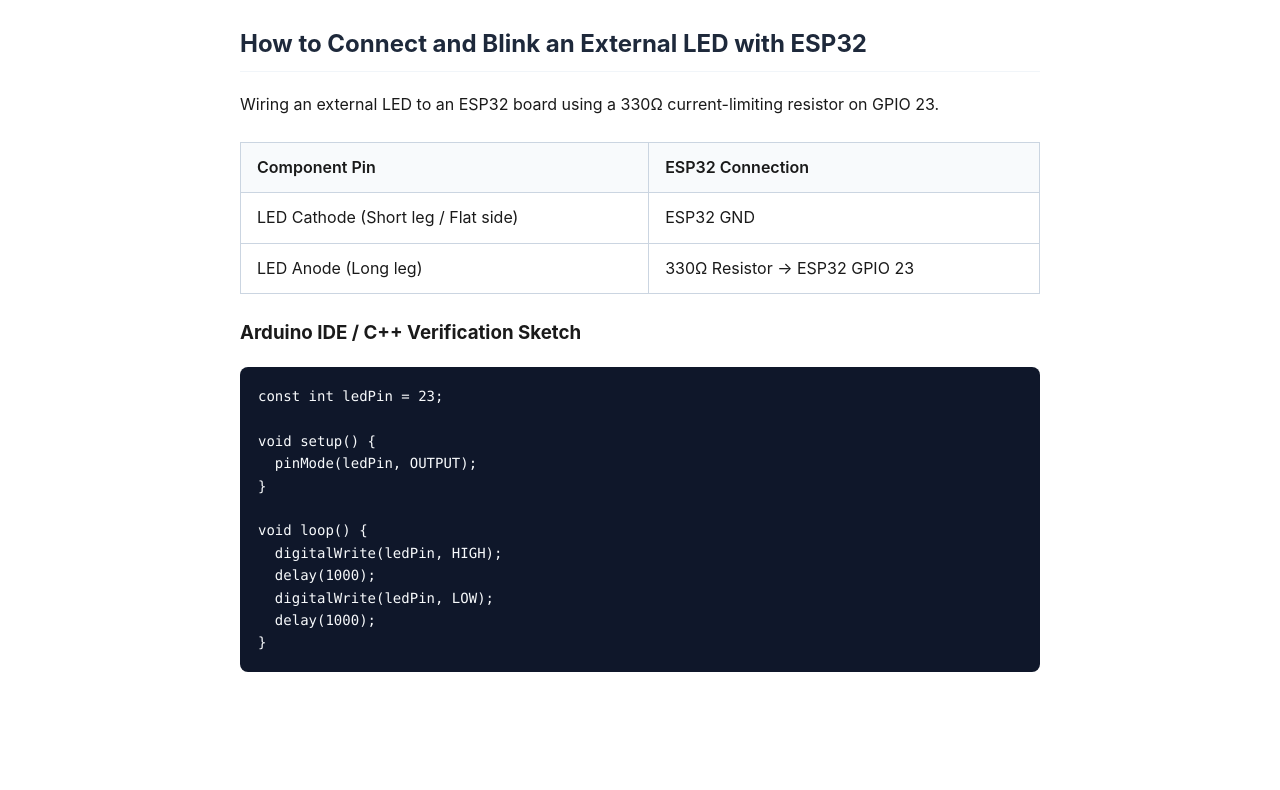
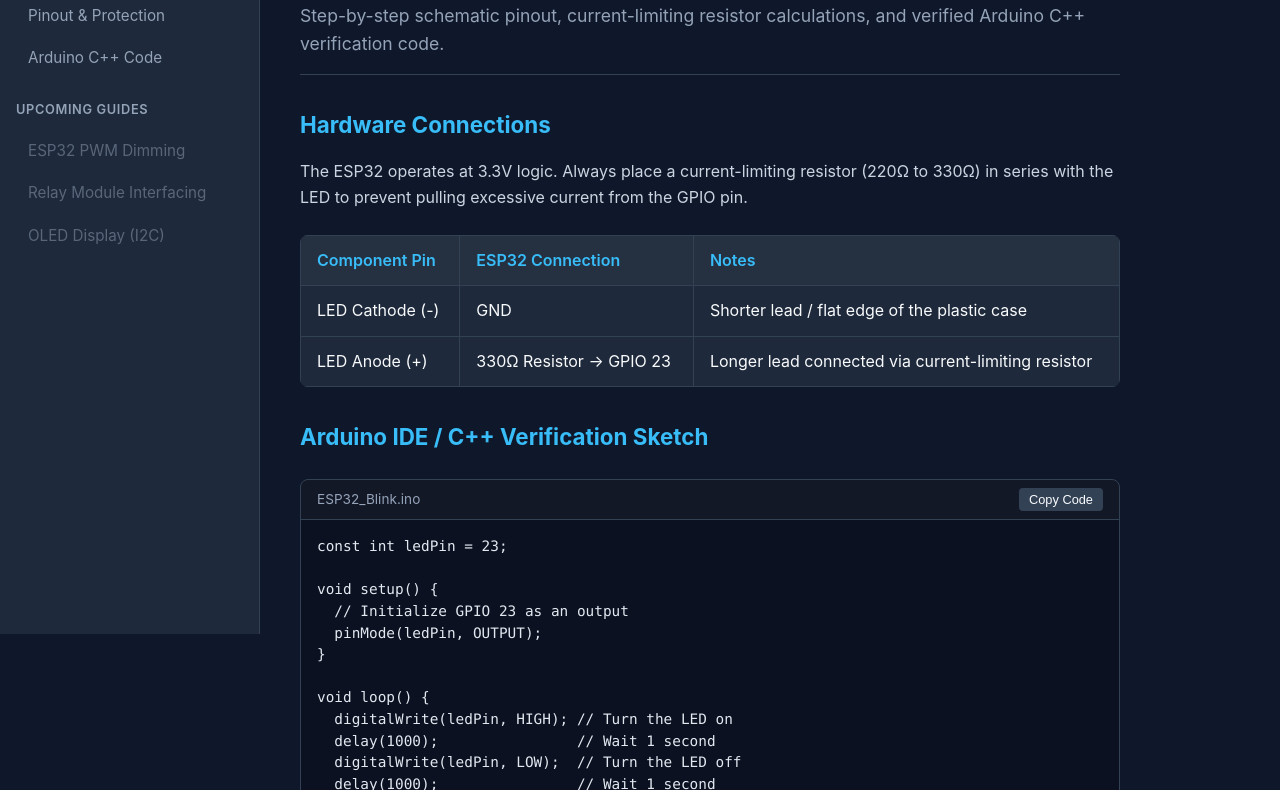
Before and after one commit to magandahakimu21-rgb/techcircuitguide, a plain HTML site: page index.html in a window 1280 px wide. Shown: the part 166-956 px from the top of the page. Before the commit the page ends 878 px from the top, so only its background shows below. Drawn offline with Linux system fonts and the light colour scheme.

Commit message:
Revise index.html for ESP32 LED Blink Guide
Updated the title and added a description meta tag. Enhanced styling and structure for better layout and readability. Added navigation sidebar and updated content for the ESP32 LED Blink guide.

```diff
--- a/index.html
+++ b/index.html
@@ -3,58 +3,143 @@
 <head>
   <meta charset="UTF-8">
   <meta name="viewport" content="width=device-width, initial-scale=1.0">
-  <title>Tech Circuit Guide | Engineering & Electronics Documentation</title>
+  <title>ESP32 LED Blink Guide | Tech Circuit Guide</title>
+  <meta name="description" content="Technical documentation and wiring guide for connecting and controlling an external LED using the ESP32 microcontroller.">
   <style>
-    body { font-family: -apple-system, BlinkMacSystemFont, "Segoe UI", Roboto, sans-serif; line-height: 1.6; max-width: 800px; margin: 40px auto; padding: 0 20px; color: #1a1a1a; background: #ffffff; }
-    h1 { color: #0f172a; border-bottom: 2px solid #e2e8f0; padding-bottom: 12px; margin-bottom: 24px; }
-    h2 { color: #1e293b; margin-top: 36px; border-bottom: 1px solid #f1f5f9; padding-bottom: 8px; }
-    p { margin: 14px 0; }
-    table { width: 100%; border-collapse: collapse; margin: 24px 0; }
-    th, td { border: 1px solid #cbd5e1; padding: 12px 16px; text-align: left; }
-    th { background: #f8fafc; font-weight: 600; }
-    pre { background: #0f172a; color: #f8fafc; padding: 18px; border-radius: 8px; overflow-x: auto; font-size: 14px; font-family: Consolas, Monaco, monospace; }
-    code { font-family: Consolas, Monaco, monospace; background: #f1f5f9; padding: 2px 6px; border-radius: 4px; font-size: 14px; }
-    pre code { background: none; padding: 0; color: inherit; }
+    :root {
+      --bg: #0f172a;
+      --surface: #1e293b;
+      --text: #f8fafc;
+      --text-muted: #94a3b8;
+      --primary: #38bdf8;
+      --border: #334155;
+      --code-bg: #0b1120;
+    }
+    * { box-sizing: border-box; margin: 0; padding: 0; }
+    body { font-family: -apple-system, BlinkMacSystemFont, "Segoe UI", Roboto, Oxygen, Ubuntu, Cantarell, sans-serif; line-height: 1.6; color: var(--text); background: var(--bg); display: flex; flex-direction: column; min-height: 100vh; }
+
+    header { background: var(--surface); border-bottom: 1px solid var(--border); padding: 16px 24px; display: flex; align-items: center; justify-content: space-between; position: sticky; top: 0; z-index: 10; }
+    .brand { font-size: 1.25rem; font-weight: 700; color: var(--primary); text-decoration: none; }
+    .brand span { color: var(--text); }
+
+    .container { display: flex; flex: 1; max-width: 1400px; margin: 0 auto; width: 100%; }
+
+    nav.sidebar { width: 260px; background: var(--surface); border-right: 1px solid var(--border); padding: 24px 16px; flex-shrink: 0; height: calc(100vh - 65px); position: sticky; top: 65px; overflow-y: auto; }
+    .category-title { font-size: 0.8rem; text-transform: uppercase; letter-spacing: 0.05em; color: var(--text-muted); margin-bottom: 12px; font-weight: 600; }
+    .sidebar ul { list-style: none; margin-bottom: 24px; }
+    .sidebar li { margin-bottom: 6px; }
+    .sidebar a { color: var(--text-muted); text-decoration: none; font-size: 0.95rem; display: block; padding: 6px 12px; border-radius: 6px; transition: all 0.2s; }
+    .sidebar a:hover, .sidebar a.active { color: var(--primary); background: rgba(56, 189, 248, 0.1); font-weight: 500; }
+
+    main.content { flex: 1; padding: 40px; max-width: 900px; }
+    h1 { font-size: 2rem; margin-bottom: 12px; color: #fff; }
+    p.lead { font-size: 1.1rem; color: var(--text-muted); margin-bottom: 24px; border-bottom: 1px solid var(--border); padding-bottom: 16px; }
+    h2 { font-size: 1.4rem; margin: 32px 0 16px; color: var(--primary); }
+    p { margin-bottom: 16px; color: #cbd5e1; }
+
+    table { width: 100%; border-collapse: collapse; margin: 24px 0; background: var(--surface); border-radius: 8px; overflow: hidden; }
+    th, td { border: 1px solid var(--border); padding: 12px 16px; text-align: left; }
+    th { background: rgba(255, 255, 255, 0.03); color: var(--primary); font-weight: 600; }
+
+    .code-container { position: relative; margin: 24px 0; background: var(--code-bg); border: 1px solid var(--border); border-radius: 8px; overflow: hidden; }
+    .code-header { display: flex; justify-content: space-between; align-items: center; background: rgba(255, 255, 255, 0.03); padding: 8px 16px; border-bottom: 1px solid var(--border); font-size: 0.85rem; color: var(--text-muted); }
+    .copy-btn { background: var(--border); border: none; color: var(--text); padding: 4px 10px; border-radius: 4px; font-size: 0.8rem; cursor: pointer; }
+    .copy-btn:hover { background: var(--primary); color: #000; }
+    pre { padding: 16px; overflow-x: auto; font-family: ui-monospace, SFMono-Regular, Menlo, Monaco, Consolas, monospace; font-size: 0.9rem; line-height: 1.5; color: #e2e8f0; }
+    code { font-family: inherit; }
+
+    @media (max-width: 768px) {
+      .container { flex-direction: column; }
+      nav.sidebar { width: 100%; height: auto; position: static; border-right: none; border-bottom: 1px solid var(--border); }
+      main.content { padding: 24px 16px; }
+    }
   </style>
 </head>
 <body>
-  <h1>Tech Circuit Guide</h1>
-  <p>Practical engineering documentation, wiring standards, and verified code implementations.</p>
 
-  <h2>How to Connect and Blink an External LED with ESP32</h2>
-  <p>Wiring an external LED to an ESP32 board using a 330&Omega; current-limiting resistor on GPIO 23.</p>
+  <header>
+    <a href="/" class="brand">TechCircuit<span>Guide</span></a>
+    <div><a href="https://github.com/magandahakimu21-rgb/techcircuitguide" target="_blank" style="color: var(--text-muted); text-decoration: none; font-size: 0.9rem;">GitHub</a></div>
+  </header>
+
+  <div class="container">
+    <nav class="sidebar">
+      <div class="category-title">ESP32 Core</div>
+      <ul>
+        <li><a href="/" class="active">ESP32 LED Blink</a></li>
+        <li><a href="#pinout">Pinout & Protection</a></li>
+        <li><a href="#code">Arduino C++ Code</a></li>
+      </ul>
+
+      <div class="category-title">Upcoming Guides</div>
+      <ul>
+        <li><a href="#" style="opacity: 0.5; pointer-events: none;">ESP32 PWM Dimming</a></li>
+        <li><a href="#" style="opacity: 0.5; pointer-events: none;">Relay Module Interfacing</a></li>
+        <li><a href="#" style="opacity: 0.5; pointer-events: none;">OLED Display (I2C)</a></li>
+      </ul>
+    </nav>
+
+    <main class="content">
+      <h1>Connecting and Blinking an External LED with ESP32</h1>
+      <p class="lead">Step-by-step schematic pinout, current-limiting resistor calculations, and verified Arduino C++ verification code.</p>
+
+      <h2 id="pinout">Hardware Connections</h2>
+      <p>The ESP32 operates at 3.3V logic. Always place a current-limiting resistor (220&Omega; to 330&Omega;) in series with the LED to prevent pulling excessive current from the GPIO pin.</p>
 
       <table>
         <thead>
           <tr>
             <th>Component Pin</th>
             <th>ESP32 Connection</th>
+            <th>Notes</th>
           </tr>
         </thead>
         <tbody>
           <tr>
-        <td>LED Cathode (Short leg / Flat side)</td>
-        <td>ESP32 GND</td>
+            <td>LED Cathode (-)</td>
+            <td>GND</td>
+            <td>Shorter lead / flat edge of the plastic case</td>
           </tr>
           <tr>
-        <td>LED Anode (Long leg)</td>
-        <td>330&Omega; Resistor &rarr; ESP32 GPIO 23</td>
+            <td>LED Anode (+)</td>
+            <td>330&Omega; Resistor &rarr; GPIO 23</td>
+            <td>Longer lead connected via current-limiting resistor</td>
           </tr>
         </tbody>
       </table>
 
-  <h3>Arduino IDE / C++ Verification Sketch</h3>
-  <pre><code>const int ledPin = 23;
+      <h2 id="code">Arduino IDE / C++ Verification Sketch</h2>
+      <div class="code-container">
+        <div class="code-header">
+          <span>ESP32_Blink.ino</span>
+          <button class="copy-btn" onclick="copyCode()">Copy Code</button>
+        </div>
+        <pre><code id="sketch-code">const int ledPin = 23;
 
 void setup() {
+  // Initialize GPIO 23 as an output
   pinMode(ledPin, OUTPUT);
 }
 
 void loop() {
-  digitalWrite(ledPin, HIGH);
-  delay(1000);
-  digitalWrite(ledPin, LOW);
-  delay(1000);
+  digitalWrite(ledPin, HIGH); // Turn the LED on
+  delay(1000);                // Wait 1 second
+  digitalWrite(ledPin, LOW);  // Turn the LED off
+  delay(1000);                // Wait 1 second
 }</code></pre>
+      </div>
+    </main>
+  </div>
+
+  <script>
+    function copyCode() {
+      const code = document.getElementById('sketch-code').innerText;
+      navigator.clipboard.writeText(code).then(() => {
+        const btn = document.querySelector('.copy-btn');
+        btn.innerText = 'Copied!';
+        setTimeout(() => { btn.innerText = 'Copy Code'; }, 2000);
+      });
+    }
+  </script>
 </body>
 </html>
```
Lines whose indentation alone changed are shown as unchanged.
